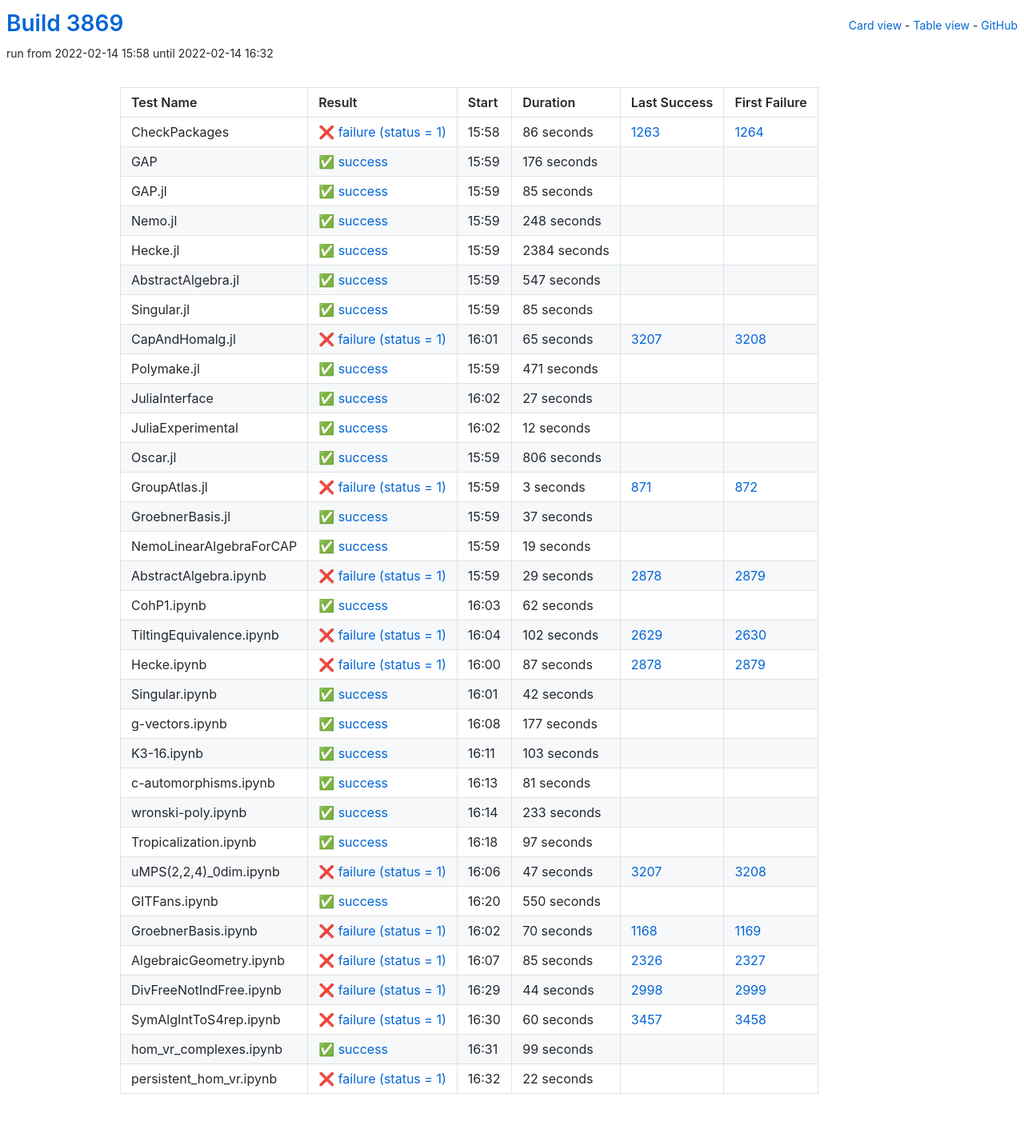
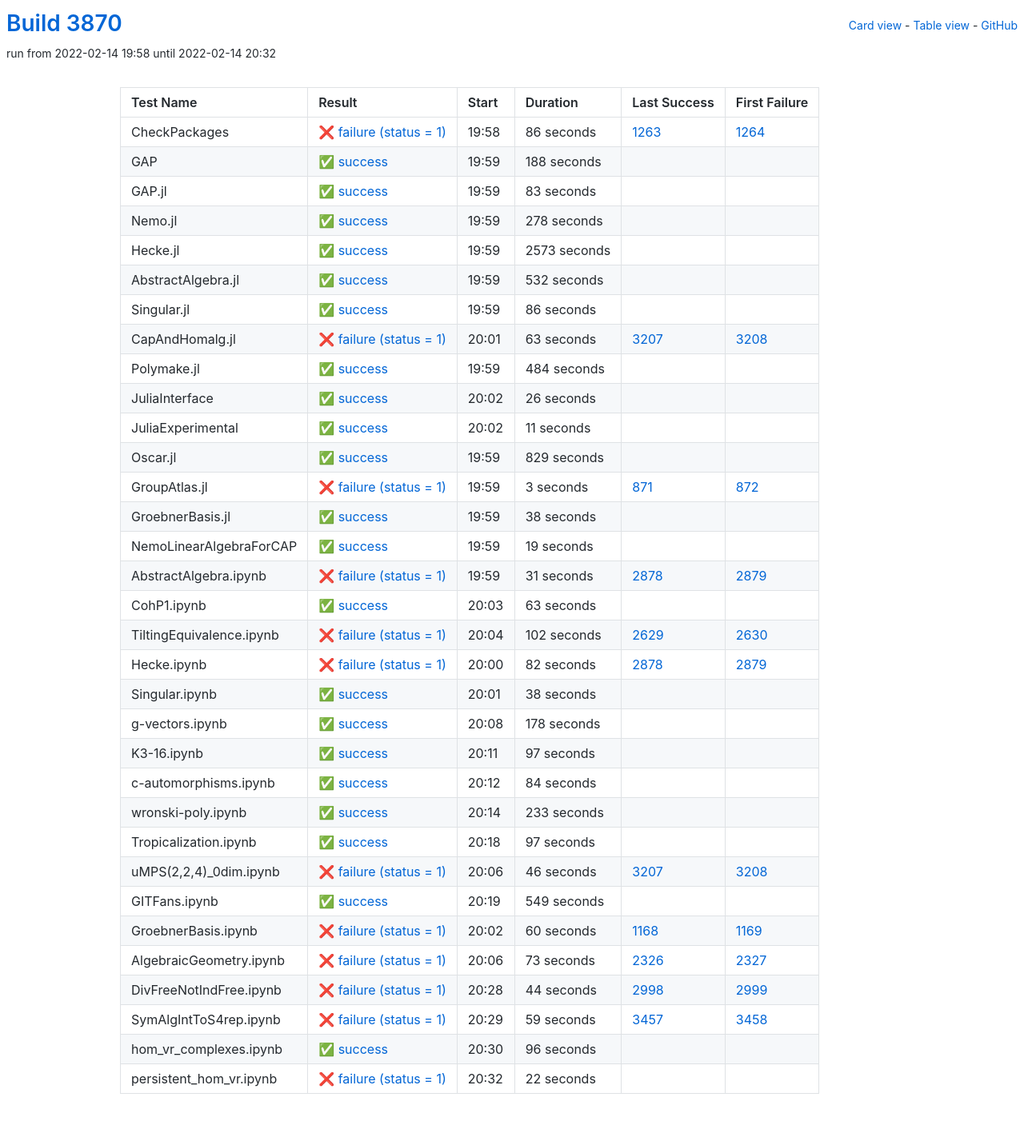
Before and after one commit to oscar-system/oscar-ci-status-stable, a Jekyll site: the page built from table.html, in a window 1280 px wide. Shown: the whole page at 80% size. Built offline with Jekyll 4.4.1, drawn with Linux system fonts in a browser that asks for light colours.

Commit message:
Build #3870

```diff
--- a/_data/ci.yml
+++ b/_data/ci.yml
@@ -1,6 +1,6 @@
 ---
-build: 3869
-build_url: https://oscarci.mathematik.uni-kl.de/job/oscar-stable/3869/
+build: 3870
+build_url: https://oscarci.mathematik.uni-kl.de/job/oscar-stable/3870/
 job: oscar-stable
 organization: oscar-system
 repo: oscar-ci-status-stable
@@ -8,8 +8,8 @@ repourl: https://github.com/oscar-system/oscar-ci-status-stable
 tests:
 - name: CheckPackages
   id: checkpackages
-  log: https://oscarci.mathematik.uni-kl.de/job/oscar-stable/3869/artifact/logs/build-3869/CheckPackages.log
-  start: 2022-02-14 15:58
+  log: https://oscarci.mathematik.uni-kl.de/job/oscar-stable/3870/artifact/logs/build-3870/CheckPackages.log
+  start: 2022-02-14 19:58
   success: false
   exitcode: 1
   status: failure
@@ -20,140 +20,140 @@ tests:
   first_failure_url: https://oscarci.mathematik.uni-kl.de/job/oscar-stable/1264/
 - name: GAP
   id: gap
-  log: https://oscarci.mathematik.uni-kl.de/job/oscar-stable/3869/artifact/logs/build-3869/GAP.log
-  start: 2022-02-14 15:59
+  log: https://oscarci.mathematik.uni-kl.de/job/oscar-stable/3870/artifact/logs/build-3870/GAP.log
+  start: 2022-02-14 19:59
   success: true
   exitcode: 0
   status: success
-  duration: 176
+  duration: 188
   last_success: false
   last_success_url:
   first_failure: false
   first_failure_url:
 - name: GAP.jl
   id: gap-jl
-  log: https://oscarci.mathematik.uni-kl.de/job/oscar-stable/3869/artifact/logs/build-3869/GAP.jl.log
-  start: 2022-02-14 15:59
+  log: https://oscarci.mathematik.uni-kl.de/job/oscar-stable/3870/artifact/logs/build-3870/GAP.jl.log
+  start: 2022-02-14 19:59
   success: true
   exitcode: 0
   status: success
-  duration: 85
+  duration: 83
   last_success: false
   last_success_url:
   first_failure: false
   first_failure_url:
 - name: Nemo.jl
   id: nemo-jl
-  log: https://oscarci.mathematik.uni-kl.de/job/oscar-stable/3869/artifact/logs/build-3869/Nemo.jl.log
-  start: 2022-02-14 15:59
+  log: https://oscarci.mathematik.uni-kl.de/job/oscar-stable/3870/artifact/logs/build-3870/Nemo.jl.log
+  start: 2022-02-14 19:59
   success: true
   exitcode: 0
   status: success
-  duration: 248
+  duration: 278
   last_success: false
   last_success_url:
   first_failure: false
   first_failure_url:
 - name: Hecke.jl
   id: hecke-jl
-  log: https://oscarci.mathematik.uni-kl.de/job/oscar-stable/3869/artifact/logs/build-3869/Hecke.jl.log
-  start: 2022-02-14 15:59
+  log: https://oscarci.mathematik.uni-kl.de/job/oscar-stable/3870/artifact/logs/build-3870/Hecke.jl.log
+  start: 2022-02-14 19:59
   success: true
   exitcode: 0
   status: success
-  duration: 2384
+  duration: 2573
   last_success: false
   last_success_url:
   first_failure: false
   first_failure_url:
 - name: AbstractAlgebra.jl
   id: abstractalgebra-jl
-  log: https://oscarci.mathematik.uni-kl.de/job/oscar-stable/3869/artifact/logs/build-3869/AbstractAlgebra.jl.log
-  start: 2022-02-14 15:59
+  log: https://oscarci.mathematik.uni-kl.de/job/oscar-stable/3870/artifact/logs/build-3870/AbstractAlgebra.jl.log
+  start: 2022-02-14 19:59
   success: true
   exitcode: 0
   status: success
-  duration: 547
+  duration: 532
   last_success: false
   last_success_url:
   first_failure: false
   first_failure_url:
 - name: Singular.jl
   id: singular-jl
-  log: https://oscarci.mathematik.uni-kl.de/job/oscar-stable/3869/artifact/logs/build-3869/Singular.jl.log
-  start: 2022-02-14 15:59
+  log: https://oscarci.mathematik.uni-kl.de/job/oscar-stable/3870/artifact/logs/build-3870/Singular.jl.log
+  start: 2022-02-14 19:59
   success: true
   exitcode: 0
   status: success
-  duration: 85
+  duration: 86
   last_success: false
   last_success_url:
   first_failure: false
   first_failure_url:
 - name: CapAndHomalg.jl
   id: capandhomalg-jl
-  log: https://oscarci.mathematik.uni-kl.de/job/oscar-stable/3869/artifact/logs/build-3869/CapAndHomalg.jl.log
-  start: 2022-02-14 16:01
+  log: https://oscarci.mathematik.uni-kl.de/job/oscar-stable/3870/artifact/logs/build-3870/CapAndHomalg.jl.log
+  start: 2022-02-14 20:01
   success: false
   exitcode: 1
   status: failure
-  duration: 65
+  duration: 63
   last_success: 3207
   last_success_url: https://oscarci.mathematik.uni-kl.de/job/oscar-stable/3207/
   first_failure: 3208
   first_failure_url: https://oscarci.mathematik.uni-kl.de/job/oscar-stable/3208/
 - name: Polymake.jl
   id: polymake-jl
-  log: https://oscarci.mathematik.uni-kl.de/job/oscar-stable/3869/artifact/logs/build-3869/Polymake.jl.log
-  start: 2022-02-14 15:59
+  log: https://oscarci.mathematik.uni-kl.de/job/oscar-stable/3870/artifact/logs/build-3870/Polymake.jl.log
+  start: 2022-02-14 19:59
   success: true
   exitcode: 0
   status: success
-  duration: 471
+  duration: 484
   last_success: false
   last_success_url:
   first_failure: false
   first_failure_url:
 - name: JuliaInterface
   id: juliainterface
-  log: https://oscarci.mathematik.uni-kl.de/job/oscar-stable/3869/artifact/logs/build-3869/JuliaInterface.log
-  start: 2022-02-14 16:02
+  log: https://oscarci.mathematik.uni-kl.de/job/oscar-stable/3870/artifact/logs/build-3870/JuliaInterface.log
+  start: 2022-02-14 20:02
   success: true
   exitcode: 0
   status: success
-  duration: 27
+  duration: 26
   last_success: false
   last_success_url:
   first_failure: false
   first_failure_url:
 - name: JuliaExperimental
   id: juliaexperimental
-  log: https://oscarci.mathematik.uni-kl.de/job/oscar-stable/3869/artifact/logs/build-3869/JuliaExperimental.log
-  start: 2022-02-14 16:02
+  log: https://oscarci.mathematik.uni-kl.de/job/oscar-stable/3870/artifact/logs/build-3870/JuliaExperimental.log
+  start: 2022-02-14 20:02
   success: true
   exitcode: 0
   status: success
-  duration: 12
+  duration: 11
   last_success: false
   last_success_url:
   first_failure: false
   first_failure_url:
 - name: Oscar.jl
   id: oscar-jl
-  log: https://oscarci.mathematik.uni-kl.de/job/oscar-stable/3869/artifact/logs/build-3869/Oscar.jl.log
-  start: 2022-02-14 15:59
+  log: https://oscarci.mathematik.uni-kl.de/job/oscar-stable/3870/artifact/logs/build-3870/Oscar.jl.log
+  start: 2022-02-14 19:59
   success: true
   exitcode: 0
   status: success
-  duration: 806
+  duration: 829
   last_success: false
   last_success_url:
   first_failure: false
   first_failure_url:
 - name: GroupAtlas.jl
   id: groupatlas-jl
-  log: https://oscarci.mathematik.uni-kl.de/job/oscar-stable/3869/artifact/logs/build-3869/GroupAtlas.jl.log
-  start: 2022-02-14 15:59
+  log: https://oscarci.mathematik.uni-kl.de/job/oscar-stable/3870/artifact/logs/build-3870/GroupAtlas.jl.log
+  start: 2022-02-14 19:59
   success: false
   exitcode: 1
   status: failure
@@ -164,20 +164,20 @@ tests:
   first_failure_url: https://oscarci.mathematik.uni-kl.de/job/oscar-stable/872/
 - name: GroebnerBasis.jl
   id: groebnerbasis-jl
-  log: https://oscarci.mathematik.uni-kl.de/job/oscar-stable/3869/artifact/logs/build-3869/GroebnerBasis.jl.log
-  start: 2022-02-14 15:59
+  log: https://oscarci.mathematik.uni-kl.de/job/oscar-stable/3870/artifact/logs/build-3870/GroebnerBasis.jl.log
+  start: 2022-02-14 19:59
   success: true
   exitcode: 0
   status: success
-  duration: 37
+  duration: 38
   last_success: false
   last_success_url:
   first_failure: false
   first_failure_url:
 - name: NemoLinearAlgebraForCAP
   id: nemolinearalgebraforcap
-  log: https://oscarci.mathematik.uni-kl.de/job/oscar-stable/3869/artifact/logs/build-3869/NemoLinearAlgebraForCAP.log
-  start: 2022-02-14 15:59
+  log: https://oscarci.mathematik.uni-kl.de/job/oscar-stable/3870/artifact/logs/build-3870/NemoLinearAlgebraForCAP.log
+  start: 2022-02-14 19:59
   success: true
   exitcode: 0
   status: success
@@ -188,32 +188,32 @@ tests:
   first_failure_url:
 - name: AbstractAlgebra.ipynb
   id: abstractalgebra-ipynb
-  log: https://oscarci.mathematik.uni-kl.de/job/oscar-stable/3869/artifact/logs/build-3869/AbstractAlgebra.ipynb.log
-  start: 2022-02-14 15:59
+  log: https://oscarci.mathematik.uni-kl.de/job/oscar-stable/3870/artifact/logs/build-3870/AbstractAlgebra.ipynb.log
+  start: 2022-02-14 19:59
   success: false
   exitcode: 1
   status: failure
-  duration: 29
+  duration: 31
   last_success: 2878
   last_success_url: https://oscarci.mathematik.uni-kl.de/job/oscar-stable/2878/
   first_failure: 2879
   first_failure_url: https://oscarci.mathematik.uni-kl.de/job/oscar-stable/2879/
 - name: CohP1.ipynb
   id: cohp1-ipynb
-  log: https://oscarci.mathematik.uni-kl.de/job/oscar-stable/3869/artifact/logs/build-3869/CohP1.ipynb.log
-  start: 2022-02-14 16:03
+  log: https://oscarci.mathematik.uni-kl.de/job/oscar-stable/3870/artifact/logs/build-3870/CohP1.ipynb.log
+  start: 2022-02-14 20:03
   success: true
   exitcode: 0
   status: success
-  duration: 62
+  duration: 63
   last_success: false
   last_success_url:
   first_failure: false
   first_failure_url:
 - name: TiltingEquivalence.ipynb
   id: tiltingequivalence-ipynb
-  log: https://oscarci.mathematik.uni-kl.de/job/oscar-stable/3869/artifact/logs/build-3869/TiltingEquivalence.ipynb.log
-  start: 2022-02-14 16:04
+  log: https://oscarci.mathematik.uni-kl.de/job/oscar-stable/3870/artifact/logs/build-3870/TiltingEquivalence.ipynb.log
+  start: 2022-02-14 20:04
   success: false
   exitcode: 1
   status: failure
@@ -224,68 +224,68 @@ tests:
   first_failure_url: https://oscarci.mathematik.uni-kl.de/job/oscar-stable/2630/
 - name: Hecke.ipynb
   id: hecke-ipynb
-  log: https://oscarci.mathematik.uni-kl.de/job/oscar-stable/3869/artifact/logs/build-3869/Hecke.ipynb.log
-  start: 2022-02-14 16:00
+  log: https://oscarci.mathematik.uni-kl.de/job/oscar-stable/3870/artifact/logs/build-3870/Hecke.ipynb.log
+  start: 2022-02-14 20:00
   success: false
   exitcode: 1
   status: failure
-  duration: 87
+  duration: 82
   last_success: 2878
   last_success_url: https://oscarci.mathematik.uni-kl.de/job/oscar-stable/2878/
   first_failure: 2879
   first_failure_url: https://oscarci.mathematik.uni-kl.de/job/oscar-stable/2879/
 - name: Singular.ipynb
   id: singular-ipynb
-  log: https://oscarci.mathematik.uni-kl.de/job/oscar-stable/3869/artifact/logs/build-3869/Singular.ipynb.log
-  start: 2022-02-14 16:01
+  log: https://oscarci.mathematik.uni-kl.de/job/oscar-stable/3870/artifact/logs/build-3870/Singular.ipynb.log
+  start: 2022-02-14 20:01
   success: true
   exitcode: 0
   status: success
-  duration: 42
+  duration: 38
   last_success: false
   last_success_url:
   first_failure: false
   first_failure_url:
 - name: g-vectors.ipynb
   id: g-vectors-ipynb
-  log: https://oscarci.mathematik.uni-kl.de/job/oscar-stable/3869/artifact/logs/build-3869/g-vectors.ipynb.log
-  start: 2022-02-14 16:08
+  log: https://oscarci.mathematik.uni-kl.de/job/oscar-stable/3870/artifact/logs/build-3870/g-vectors.ipynb.log
+  start: 2022-02-14 20:08
   success: true
   exitcode: 0
   status: success
-  duration: 177
+  duration: 178
   last_success: false
   last_success_url:
   first_failure: false
   first_failure_url:
 - name: K3-16.ipynb
   id: k3-16-ipynb
-  log: https://oscarci.mathematik.uni-kl.de/job/oscar-stable/3869/artifact/logs/build-3869/K3-16.ipynb.log
-  start: 2022-02-14 16:11
+  log: https://oscarci.mathematik.uni-kl.de/job/oscar-stable/3870/artifact/logs/build-3870/K3-16.ipynb.log
+  start: 2022-02-14 20:11
   success: true
   exitcode: 0
   status: success
-  duration: 103
+  duration: 97
   last_success: false
   last_success_url:
   first_failure: false
   first_failure_url:
 - name: c-automorphisms.ipynb
   id: c-automorphisms-ipynb
-  log: https://oscarci.mathematik.uni-kl.de/job/oscar-stable/3869/artifact/logs/build-3869/c-automorphisms.ipynb.log
-  start: 2022-02-14 16:13
+  log: https://oscarci.mathematik.uni-kl.de/job/oscar-stable/3870/artifact/logs/build-3870/c-automorphisms.ipynb.log
+  start: 2022-02-14 20:12
   success: true
   exitcode: 0
   status: success
-  duration: 81
+  duration: 84
   last_success: false
   last_success_url:
   first_failure: false
   first_failure_url:
 - name: wronski-poly.ipynb
   id: wronski-poly-ipynb
-  log: https://oscarci.mathematik.uni-kl.de/job/oscar-stable/3869/artifact/logs/build-3869/wronski-poly.ipynb.log
-  start: 2022-02-14 16:14
+  log: https://oscarci.mathematik.uni-kl.de/job/oscar-stable/3870/artifact/logs/build-3870/wronski-poly.ipynb.log
+  start: 2022-02-14 20:14
   success: true
   exitcode: 0
   status: success
@@ -296,8 +296,8 @@ tests:
   first_failure_url:
 - name: Tropicalization.ipynb
   id: tropicalization-ipynb
-  log: https://oscarci.mathematik.uni-kl.de/job/oscar-stable/3869/artifact/logs/build-3869/Tropicalization.ipynb.log
-  start: 2022-02-14 16:18
+  log: https://oscarci.mathematik.uni-kl.de/job/oscar-stable/3870/artifact/logs/build-3870/Tropicalization.ipynb.log
+  start: 2022-02-14 20:18
   success: true
   exitcode: 0
   status: success
@@ -308,56 +308,56 @@ tests:
   first_failure_url:
 - name: uMPS(2,2,4)_0dim.ipynb
   id: umps-2-2-4-0dim-ipynb
-  log: https://oscarci.mathematik.uni-kl.de/job/oscar-stable/3869/artifact/logs/build-3869/uMPS-2-2-4-_0dim.ipynb.log
-  start: 2022-02-14 16:06
+  log: https://oscarci.mathematik.uni-kl.de/job/oscar-stable/3870/artifact/logs/build-3870/uMPS-2-2-4-_0dim.ipynb.log
+  start: 2022-02-14 20:06
   success: false
   exitcode: 1
   status: failure
-  duration: 47
+  duration: 46
   last_success: 3207
   last_success_url: https://oscarci.mathematik.uni-kl.de/job/oscar-stable/3207/
   first_failure: 3208
   first_failure_url: https://oscarci.mathematik.uni-kl.de/job/oscar-stable/3208/
 - name: GITFans.ipynb
   id: gitfans-ipynb
-  log: https://oscarci.mathematik.uni-kl.de/job/oscar-stable/3869/artifact/logs/build-3869/GITFans.ipynb.log
-  start: 2022-02-14 16:20
+  log: https://oscarci.mathematik.uni-kl.de/job/oscar-stable/3870/artifact/logs/build-3870/GITFans.ipynb.log
+  start: 2022-02-14 20:19
   success: true
   exitcode: 0
   status: success
-  duration: 550
+  duration: 549
   last_success: false
   last_success_url:
   first_failure: false
   first_failure_url:
 - name: GroebnerBasis.ipynb
   id: groebnerbasis-ipynb
-  log: https://oscarci.mathematik.uni-kl.de/job/oscar-stable/3869/artifact/logs/build-3869/GroebnerBasis.ipynb.log
-  start: 2022-02-14 16:02
+  log: https://oscarci.mathematik.uni-kl.de/job/oscar-stable/3870/artifact/logs/build-3870/GroebnerBasis.ipynb.log
+  start: 2022-02-14 20:02
   success: false
   exitcode: 1
   status: failure
-  duration: 70
+  duration: 60
   last_success: 1168
   last_success_url: https://oscarci.mathematik.uni-kl.de/job/oscar-stable/1168/
   first_failure: 1169
   first_failure_url: https://oscarci.mathematik.uni-kl.de/job/oscar-stable/1169/
 - name: AlgebraicGeometry.ipynb
   id: algebraicgeometry-ipynb
-  log: https://oscarci.mathematik.uni-kl.de/job/oscar-stable/3869/artifact/logs/build-3869/AlgebraicGeometry.ipynb.log
-  start: 2022-02-14 16:07
+  log: https://oscarci.mathematik.uni-kl.de/job/oscar-stable/3870/artifact/logs/build-3870/AlgebraicGeometry.ipynb.log
+  start: 2022-02-14 20:06
   success: false
   exitcode: 1
   status: failure
-  duration: 85
+  duration: 73
   last_success: 2326
   last_success_url: https://oscarci.mathematik.uni-kl.de/job/oscar-stable/2326/
   first_failure: 2327
   first_failure_url: https://oscarci.mathematik.uni-kl.de/job/oscar-stable/2327/
 - name: DivFreeNotIndFree.ipynb
   id: divfreenotindfree-ipynb
-  log: https://oscarci.mathematik.uni-kl.de/job/oscar-stable/3869/artifact/logs/build-3869/DivFreeNotIndFree.ipynb.log
-  start: 2022-02-14 16:29
+  log: https://oscarci.mathematik.uni-kl.de/job/oscar-stable/3870/artifact/logs/build-3870/DivFreeNotIndFree.ipynb.log
+  start: 2022-02-14 20:28
   success: false
   exitcode: 1
   status: failure
@@ -368,32 +368,32 @@ tests:
   first_failure_url: https://oscarci.mathematik.uni-kl.de/job/oscar-stable/2999/
 - name: SymAlgIntToS4rep.ipynb
   id: symalginttos4rep-ipynb
-  log: https://oscarci.mathematik.uni-kl.de/job/oscar-stable/3869/artifact/logs/build-3869/SymAlgIntToS4rep.ipynb.log
-  start: 2022-02-14 16:30
+  log: https://oscarci.mathematik.uni-kl.de/job/oscar-stable/3870/artifact/logs/build-3870/SymAlgIntToS4rep.ipynb.log
+  start: 2022-02-14 20:29
   success: false
   exitcode: 1
   status: failure
-  duration: 60
+  duration: 59
   last_success: 3457
   last_success_url: https://oscarci.mathematik.uni-kl.de/job/oscar-stable/3457/
   first_failure: 3458
   first_failure_url: https://oscarci.mathematik.uni-kl.de/job/oscar-stable/3458/
 - name: hom_vr_complexes.ipynb
   id: hom-vr-complexes-ipynb
-  log: https://oscarci.mathematik.uni-kl.de/job/oscar-stable/3869/artifact/logs/build-3869/hom_vr_complexes.ipynb.log
-  start: 2022-02-14 16:31
+  log: https://oscarci.mathematik.uni-kl.de/job/oscar-stable/3870/artifact/logs/build-3870/hom_vr_complexes.ipynb.log
+  start: 2022-02-14 20:30
   success: true
   exitcode: 0
   status: success
-  duration: 99
+  duration: 96
   last_success: false
   last_success_url:
   first_failure: false
   first_failure_url:
 - name: persistent_hom_vr.ipynb
   id: persistent-hom-vr-ipynb
-  log: https://oscarci.mathematik.uni-kl.de/job/oscar-stable/3869/artifact/logs/build-3869/persistent_hom_vr.ipynb.log
-  start: 2022-02-14 16:32
+  log: https://oscarci.mathematik.uni-kl.de/job/oscar-stable/3870/artifact/logs/build-3870/persistent_hom_vr.ipynb.log
+  start: 2022-02-14 20:32
   success: false
   exitcode: 1
   status: failure
```
Also changed, not shown: README.md.
